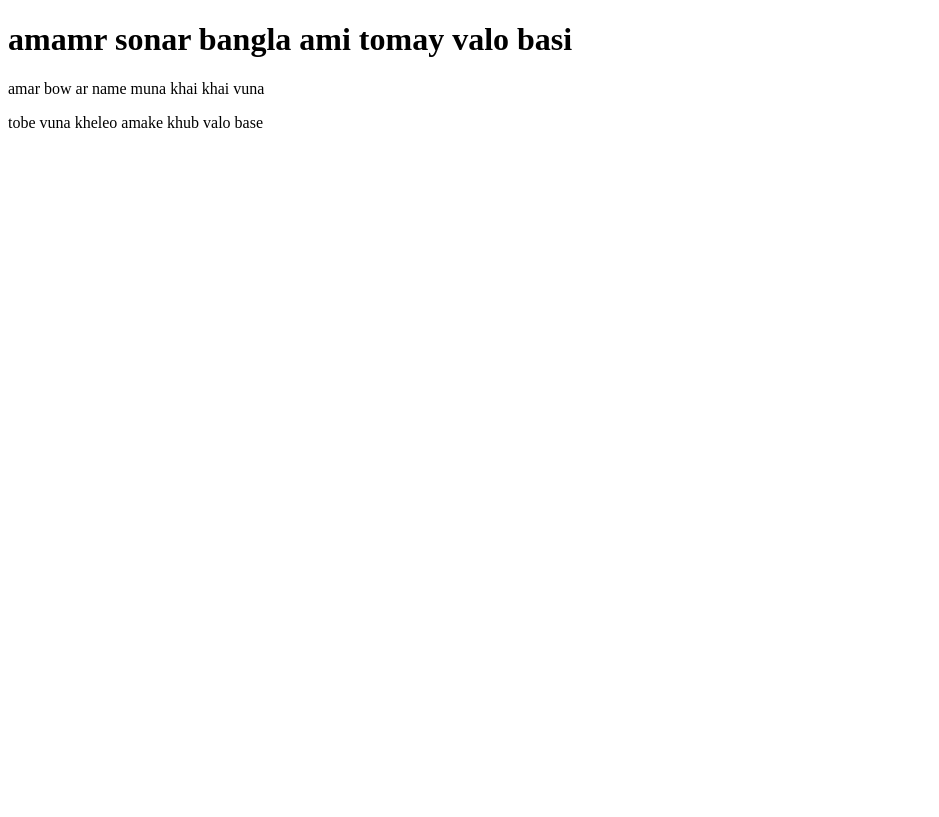
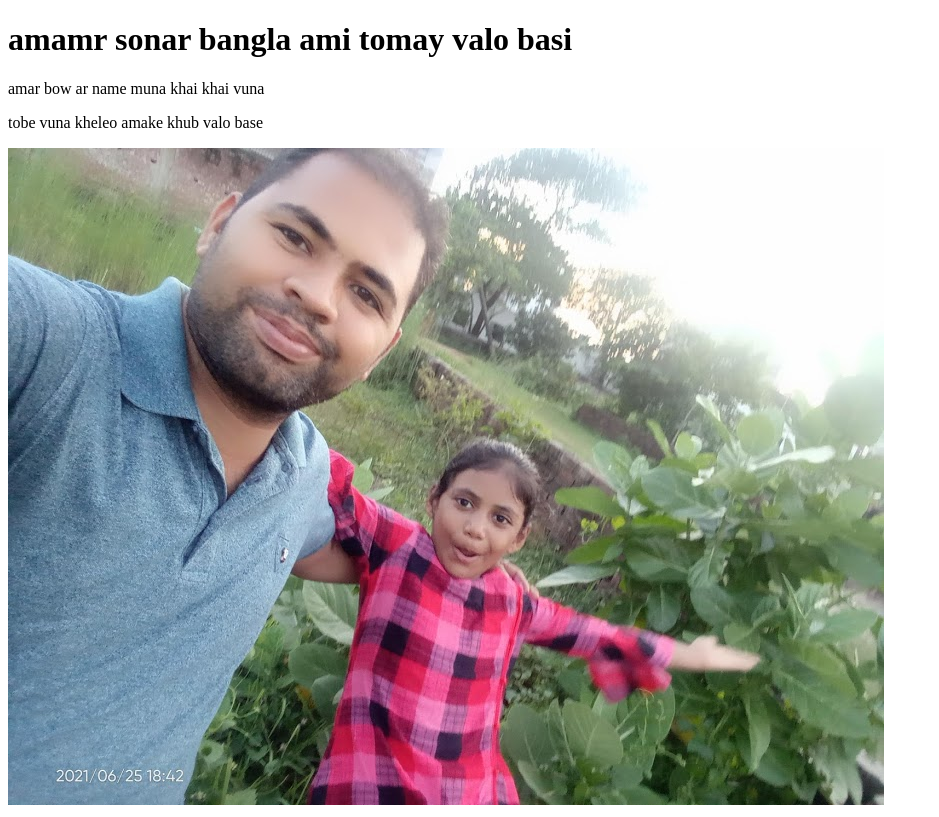
Before and after one commit to saiful141621/my-sixth-repo, a plain HTML site: page index.html in a window 1280 px wide. Shown: the whole page, without its empty margins (0-939 px from the left). Drawn offline with Linux system fonts and the light colour scheme.

Commit message:
apur pic

```diff
--- a/index.html
+++ b/index.html
@@ -10,5 +10,10 @@
    <h1>amamr sonar bangla ami tomay valo basi</h1>
    <p>amar bow ar name muna khai khai vuna</p>
    <p>tobe vuna kheleo amake khub valo base</p>
+
+   <img src="apu.jpg" alt="">
+
+
+
 </body>
 </html>
```
Also changed, not shown: apa.jpg (added), apu.jpg (added), 1 other file.
